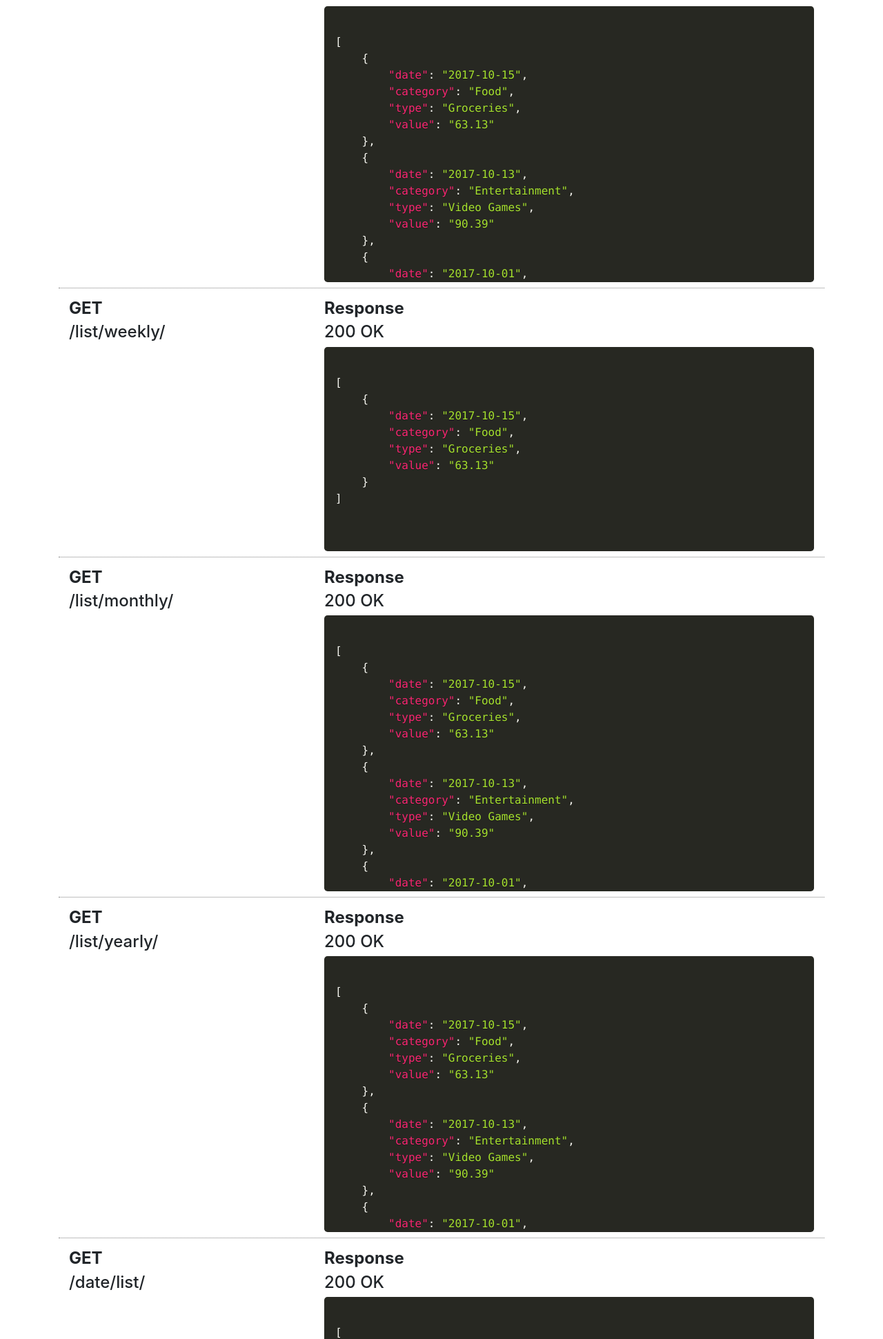
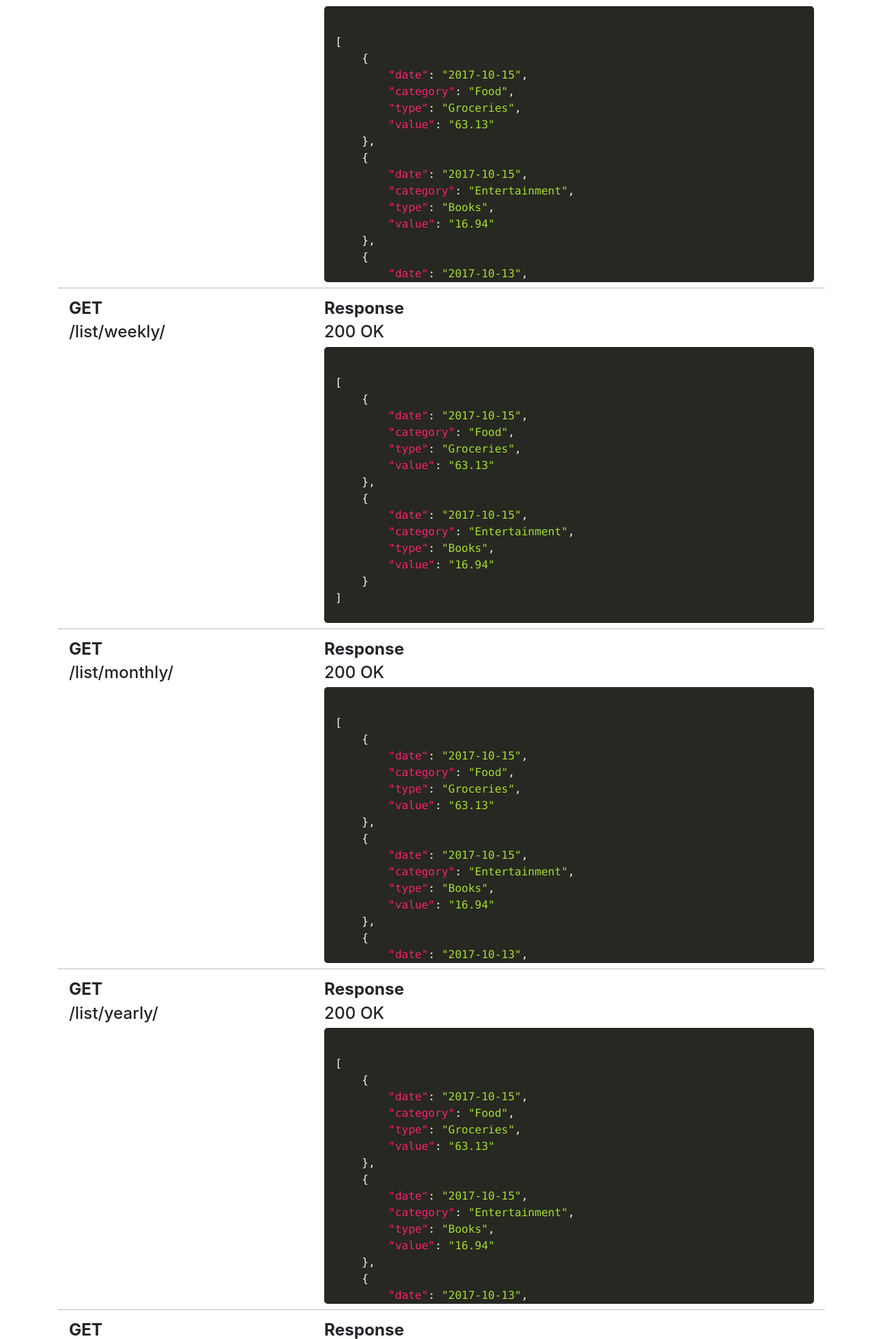
Before and after one commit to dheerajpille/tracker_backend, a Django app: template templates/documentation.html in a window 1280 px wide. Shown: the part 3448-5389 px from the top of the page at 69% size. Run offline with Django 3.2, Linux system fonts and the light colour scheme; the template is opened without the code that fills it, so the values that code supplies are empty; some libraries are stand-ins or nearby versions.

Commit message:
Added more examples for documentation

```diff
--- a/templates/documentation.html
+++ b/templates/documentation.html
@@ -398,6 +398,12 @@
         "value": "63.13"
     },
     {
+        "date": "2017-10-15",
+        "category": "Entertainment",
+        "type": "Books",
+        "value": "16.94"
+    },
+    {
         "date": "2017-10-13",
         "category": "Entertainment",
         "type": "Video Games",
@@ -450,6 +456,12 @@
         "category": "Food",
         "type": "Groceries",
         "value": "63.13"
+    },
+    {
+        "date": "2017-10-15",
+        "category": "Entertainment",
+        "type": "Books",
+        "value": "16.94"
     }
 ]
                         </code>
@@ -474,6 +486,12 @@
         "category": "Food",
         "type": "Groceries",
         "value": "63.13"
+    },
+    {
+        "date": "2017-10-15",
+        "category": "Entertainment",
+        "type": "Books",
+        "value": "16.94"
     },
     {
         "date": "2017-10-13",
@@ -510,6 +528,12 @@
         "category": "Food",
         "type": "Groceries",
         "value": "63.13"
+    },
+    {
+        "date": "2017-10-15",
+        "category": "Entertainment",
+        "type": "Books",
+        "value": "16.94"
     },
     {
         "date": "2017-10-13",
@@ -605,6 +629,12 @@
         "category": "Food",
         "type": "Groceries",
         "value": "63.13"
+    },
+    {
+        "date": "2017-10-15",
+        "category": "Entertainment",
+        "type": "Books",
+        "value": "16.94"
     }
 ]
                         </code>
@@ -626,9 +656,9 @@
 [
     {
         "date": "2017-10-15",
-        "category": "Food",
-        "type": "Groceries",
-        "value": "63.13"
+        "category": "Entertainment",
+        "type": "Books",
+        "value": "16.94"
     }
 ]
                         </code>
@@ -649,9 +679,9 @@
                         <code class="language-javascript">
 {
     "date": "2017-10-15",
-    "category": "Food",
-    "type": "Groceries",
-    "value": "63.13"
+    "category": "Entertainment",
+    "type": "Books",
+    "value": "16.94"
 }
                         </code>
                         </pre>
@@ -672,9 +702,21 @@
 [
     {
         "date": "2017-10-15",
-        "category": "Food",
-        "type": "Groceries",
-        "value": "63.13"
+        "category": "Entertainment",
+        "type": "Books",
+        "value": "16.94"
+    },
+    {
+        "date": "2017-10-13",
+        "category": "Entertainment",
+        "type": "Video Games",
+        "value": "90.39"
+    },
+    {
+        "date": "2017-01-01",
+        "category": "Entertainment",
+        "type": "Theater",
+        "value": "14.68"
     }
 ]
                         </code>
@@ -694,7 +736,9 @@
                         <pre class="language-javascript">
                         <code class="language-javascript">
 [
-    "Groceries"
+    "Books",
+    "Theater",
+    "Video Games"
 ]
                         </code>
                         </pre>
@@ -715,9 +759,9 @@
 [
     {
         "date": "2017-10-15",
-        "category": "Food",
-        "type": "Groceries",
-        "value": "63.13"
+        "category": "Entertainment",
+        "type": "Books",
+        "value": "16.94"
     }
 ]
                         </code>
@@ -744,15 +788,19 @@
                         <pre class="language-javascript">
                         <code class="language-javascript">
 {
-    "expense_total": 63.13,
+    "expense_total": 80.07,
     "category_total": {
         "food": 63.13,
         "food_type_total": {
             "groceries": 63.13
+        },
+        "entertainment": 16.94,
+        "entertainment_type_total": {
+            "books": 16.94
         }
     },
     "date_total": {
-        "2017-10-15": 63.13
+        "2017-10-15": 80.07
     }
 }
                         </code>
@@ -772,15 +820,16 @@
                         <pre class="language-javascript">
                         <code class="language-javascript">
 {
-    "expense_total": 455.87,
+    "expense_total": 472.81,
     "category_total": {
         "food": 63.13,
         "food_type_total": {
             "groceries": 63.13
         },
-        "entertainment": 90.39,
+        "entertainment": 107.33,
         "entertainment_type_total": {
-            "video games": 90.39
+            "video games": 90.39,
+            "books": 16.94
         },
         "utilities": 302.35,
         "utilities_type_total": {
@@ -788,7 +837,7 @@
         }
     },
     "date_total": {
-        "2017-10-15": 63.13,
+        "2017-10-15": 80.07,
         "2017-10-13": 90.39,
         "2017-10-01": 302.35
     }
@@ -810,16 +859,17 @@
                         <pre class="language-javascript">
                         <code class="language-javascript">
 {
-    "expense_total": 7365.35,
+    "expense_total": 7382.29,
     "category_total": {
         "food": 63.13,
         "food_type_total": {
             "groceries": 63.13
         },
-        "entertainment": 105.07,
+        "entertainment": 122.01,
         "entertainment_type_total": {
             "video games": 90.39,
-            "theater": 14.68
+            "theater": 14.68,
+            "books": 16.94
         },
         "utilities": 302.35,
         "utilities_type_total": {
@@ -831,7 +881,7 @@
         }
     },
     "date_total": {
-        "2017-10-15": 63.13,
+        "2017-10-15": 80.07,
         "2017-10-13": 90.39,
         "2017-10-01": 302.35,
         "2017-05-01": 6894.8,
```
Also changed, not shown: db.sqlite3.
